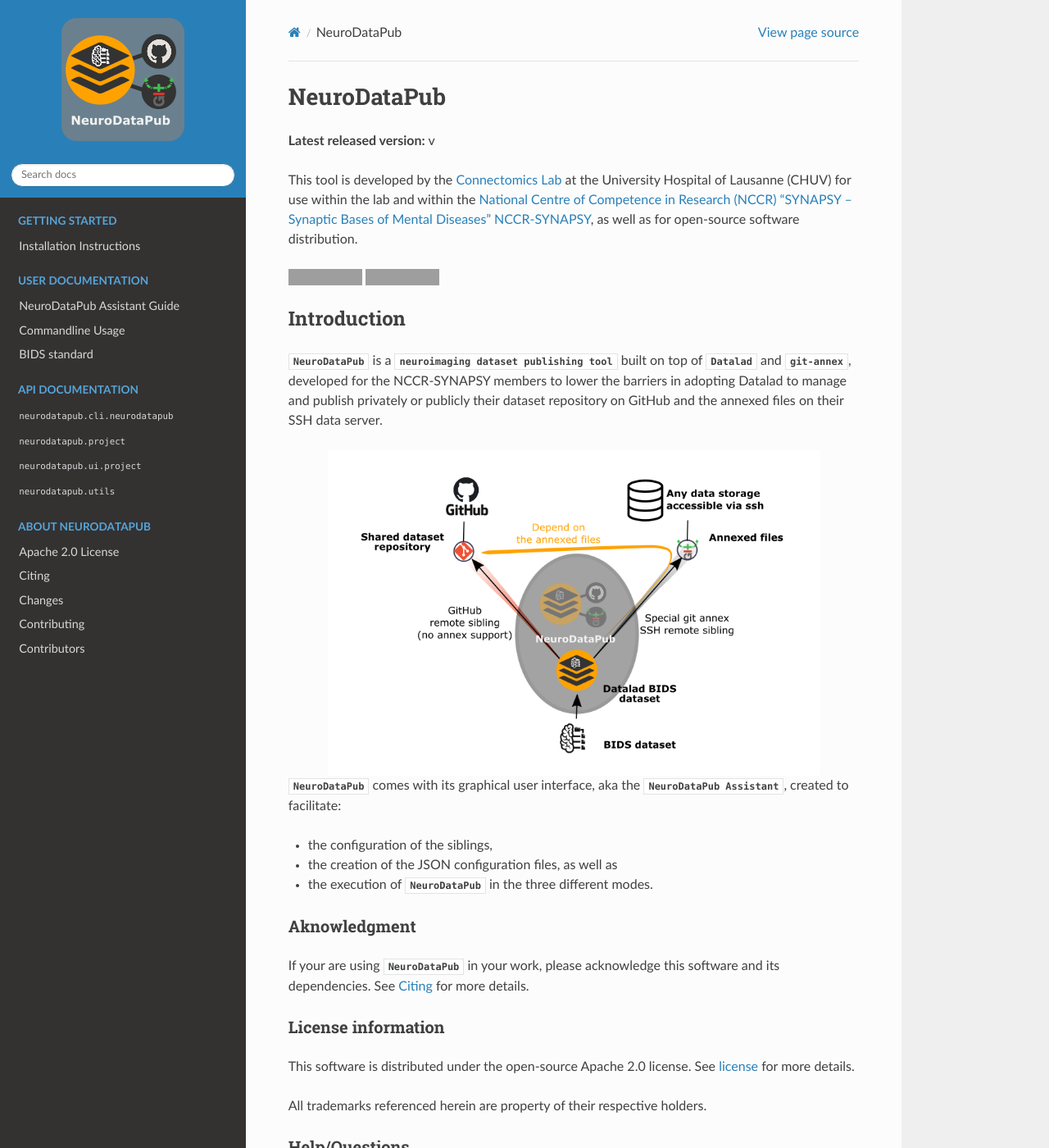
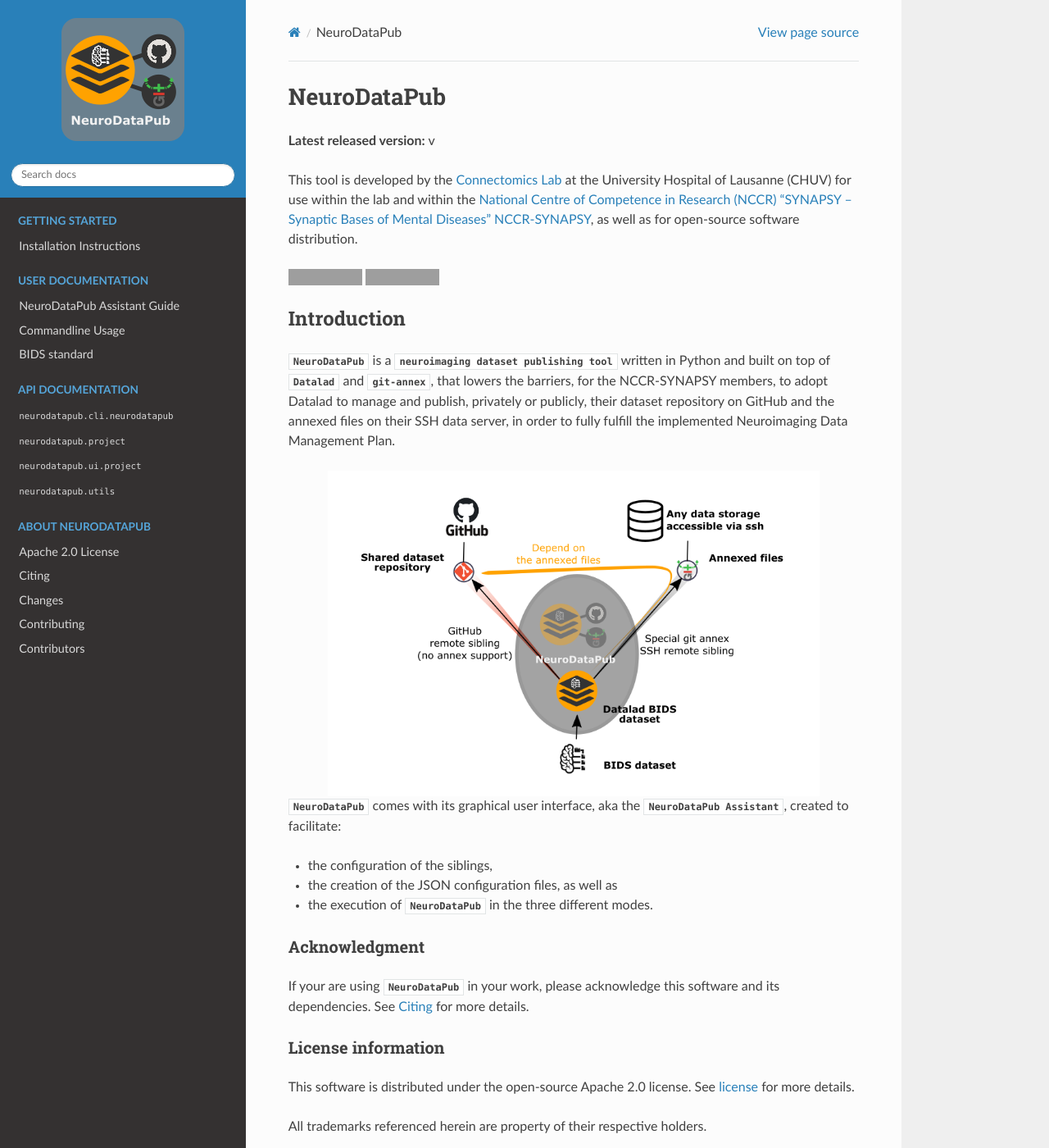
Before and after one commit to NCCR-SYNAPSY/neurodatapub, a Sphinx documentation site: the page built from docs/index.rst, in a window 1280 px wide and 1400 px high. Shown: the whole window at 82% size. Built offline with Sphinx 7.4.7 and the Read the Docs theme 2.0.0, drawn with Linux system fonts in a browser that asks for light colours; the version number could not be read and is left out; grey boxes are pictures that could not be loaded.

Commit message:
DOC: Update introduction text in index.rst and README

```diff
--- a/docs/index.rst
+++ b/docs/index.rst
@@ -8,7 +8,7 @@
 within the lab and within the `National Centre of Competence in Research (NCCR) "SYNAPSY – Synaptic Bases of Mental Diseases" NCCR-SYNAPSY <https://nccr-synapsy.ch/>`_,
 as well as for open-source software distribution.
 
-.. image:: https://circleci.com/gh/NCCR-SYNAPSY/neurodatapub/tree/main.svg?style=svg
+.. image:: https://circleci.com/gh/NCCR-SYNAPSY/neurodatapub/tree/main.svg?style=shield
   :target: https://circleci.com/gh/NCCR-SYNAPSY/neurodatapub/tree/main
   :alt: Circle CI
 .. image:: https://img.shields.io/github/all-contributors/NCCR-SYNAPSY/neurodatapub
@@ -18,14 +18,15 @@
   :target: https://www.codacy.com?utm_source=github.com&amp;utm_medium=referral&amp;utm_content=NCCR-SYNAPSY/neurodatapub&amp;utm_campaign=Badge_Grade
   :alt: Code quality
 
+
 Introduction
 =============
 
-`NeuroDataPub` is a `neuroimaging dataset publishing tool` built on top of
-`Datalad` and `git-annex`, developed for the
-NCCR-SYNAPSY members to lower the barriers in adopting Datalad to manage and publish
-privately or publicly their dataset repository on GitHub and the
-annexed files on their SSH data server.
+`NeuroDataPub` is a `neuroimaging dataset publishing tool` written in Python and
+built on top of `Datalad` and `git-annex`, that lowers the barriers, for the
+NCCR-SYNAPSY members, to adopt Datalad to manage and publish, privately or publicly,
+their dataset repository on GitHub and the annexed files on their SSH data server,
+in order to fully fulfill the implemented Neuroimaging Data Management Plan.
 
 .. figure:: images/neurodatapub_illustration.png
     :align: center
@@ -39,7 +40,7 @@
 * the execution of `NeuroDataPub` in the three different modes.
 
 
-Aknowledgment
+Acknowledgment
 --------------
 
 If your are using `NeuroDataPub` in your work, please acknowledge
```
Also changed, not shown: README.md (+8 -8 lines).
